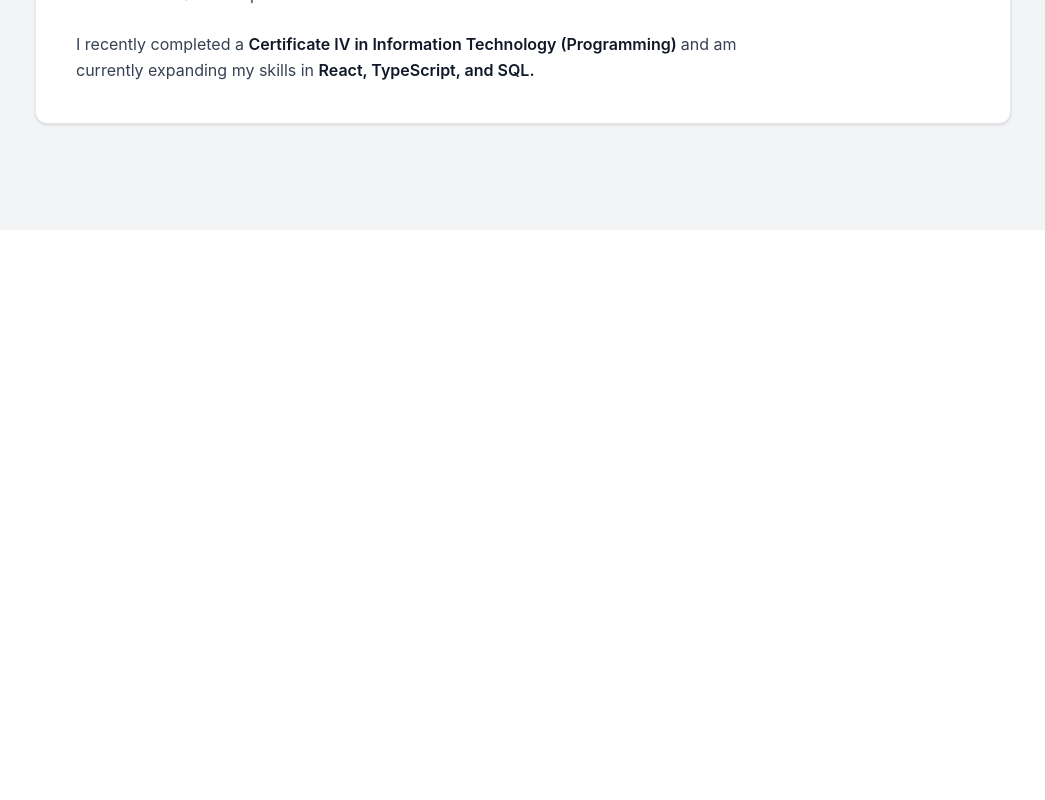
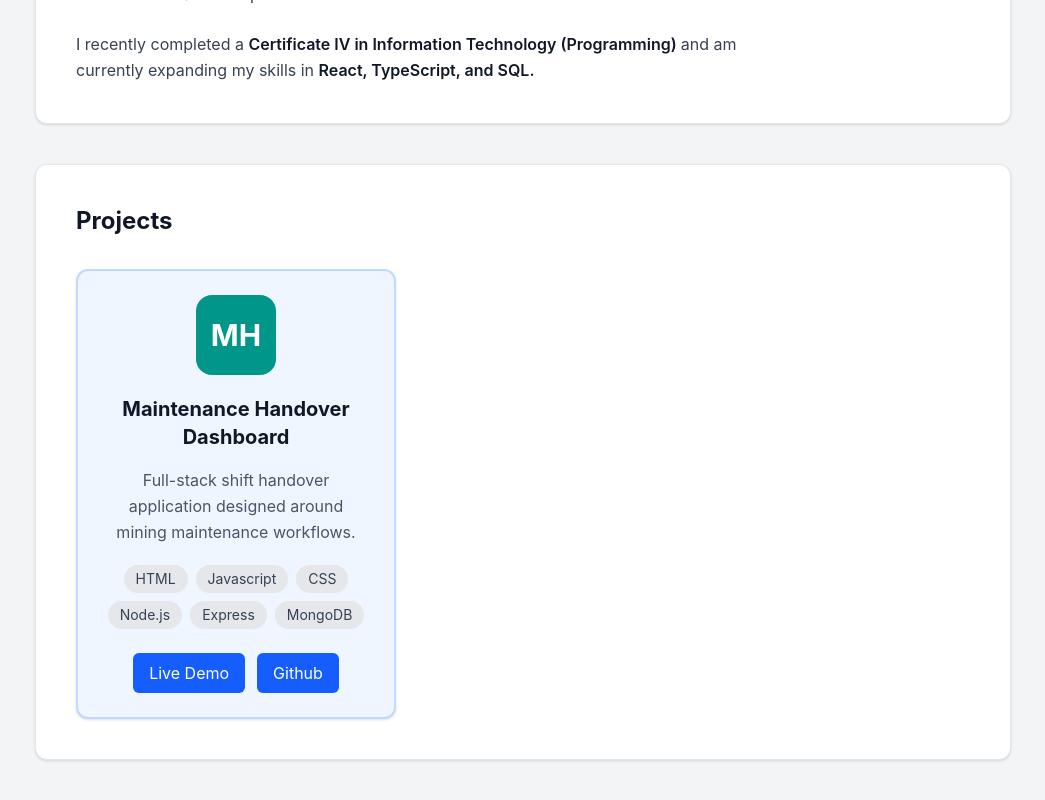
Before and after one commit to buildwithseb/portfolio, a React (Vite) app: page / in a window 1280 px wide. Shown: the part 570-1370 px from the top of the page, without its empty margins (117-1162 px from the left). Before the commit the page ends 800 px from the top, so only its background shows below. Built offline with nearby package versions, Linux system fonts and the light colour scheme.

Commit message:
Create Porjects and ProjectCards components

```diff
--- a/src/App.tsx
+++ b/src/App.tsx
@@ -1,5 +1,6 @@
 import About from "./components/About";
 import Hero from "./components/Hero";
+import Projects from "./components/Projects";
 
 function App() {
   return (
@@ -7,6 +8,7 @@
       <Hero></Hero>
       <main className="mx-auto max-w-5xl space-y-10 px-6 py-12">
         <About></About>
+        <Projects></Projects>
 
         {/* {Projects} */}
 
--- /dev/null
+++ b/src/components/ProjectCard.tsx
@@ -0,0 +1,62 @@
+
+
+
+
+const ProjectCard = () => {
+  return (
+    <article className="w-80 rounded-xl border-2 border-blue-200 bg-blue-50 p-6 text-center shadow-sm">
+      <div className="mx-auto flex h-20 w-20 items-center justify-center rounded-2xl bg-teal-600 text-3xl font-bold text-white">
+        MH
+      </div>
+      <h3 className="mt-5 text-xl font-bold text-gray-900">
+        Maintenance Handover Dashboard
+      </h3>
+      <p className="mt-4 leading-relaxed text-gray-600">
+        Full-stack shift handover application designed around mining maintenance
+        workflows.
+      </p>
+      <ul className="mt-5 flex flex-wrap justify-center gap-2">
+        <li className="rounded-full bg-gray-200 px-3 py-1 text-sm text-gray-700">
+          HTML
+        </li>
+        <li className="rounded-full bg-gray-200 px-3 py-1 text-sm text-gray-700">
+          Javascript
+        </li>
+        <li className="rounded-full bg-gray-200 px-3 py-1 text-sm text-gray-700">
+          CSS
+        </li>
+        <li className="rounded-full bg-gray-200 px-3 py-1 text-sm text-gray-700">
+          Node.js
+        </li>
+        <li className="rounded-full bg-gray-200 px-3 py-1 text-sm text-gray-700">
+          Express
+        </li>
+        <li className="rounded-full bg-gray-200 px-3 py-1 text-sm text-gray-700">
+          MongoDB
+        </li>
+      </ul>
+
+      <div className="mt-6 flex justify-center gap-3">
+        {" "}
+        <a
+          href="..."
+          target="_blank"
+          rel="noopener noreferrer"
+          className="rounded-md bg-blue-600 px-4 py-2 text-white hover:bg-blue-700"
+        >
+          Live Demo
+        </a>
+        <a
+          href="..."
+          target="_blank"
+          rel="noopener noreferrer"
+          className="rounded-md bg-blue-600 px-4 py-2 text-white hover:bg-blue-700 "
+        >
+          Github
+        </a>
+      </div>
+    </article>
+  );
+};
+
+export default ProjectCard;
--- /dev/null
+++ b/src/components/Projects.tsx
@@ -0,0 +1,12 @@
+import ProjectCard from "./ProjectCard";
+
+const Projects = () => {
+  return (
+    <section className="rounded-xl border border-gray-200 bg-white p-8 shadow-sm md:p-10">
+      <h2 className="mb-8 text-2xl font-bold text-gray-900">Projects</h2>
+      <ProjectCard></ProjectCard>
+    </section>
+  );
+};
+
+export default Projects;
```
